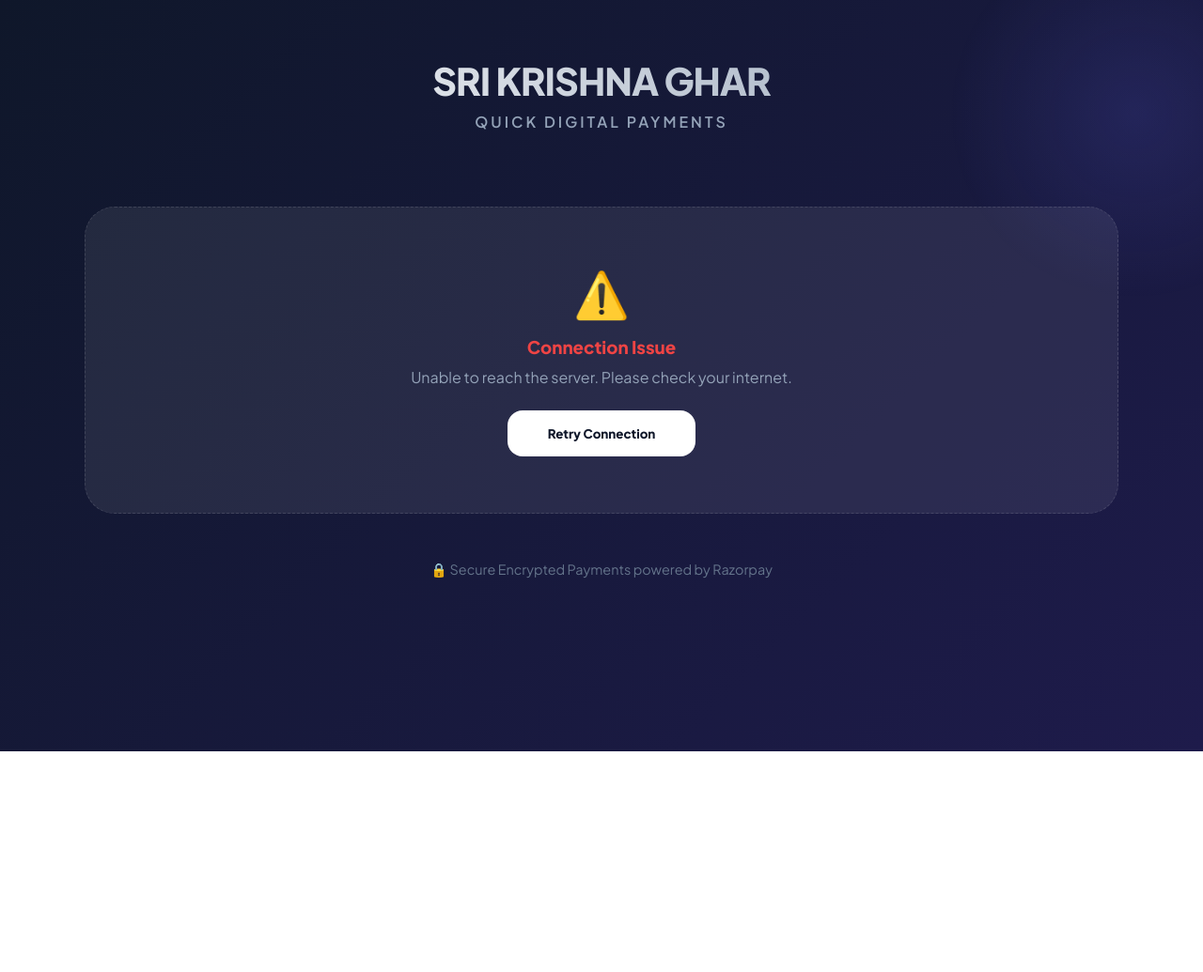
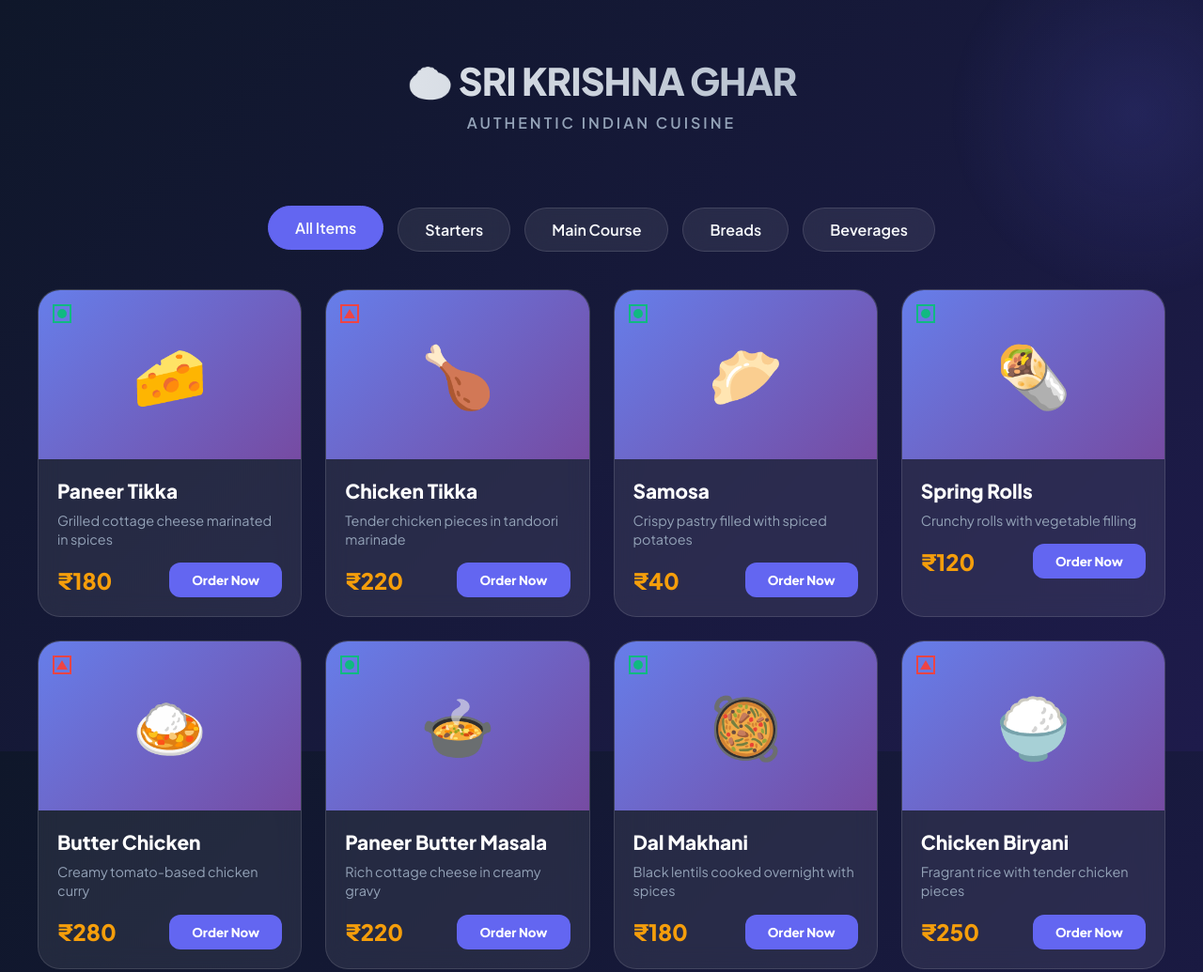
Before and after one commit to debugcat-hub/Server_SKG, a website: page public/payment.html in a window 1280 px wide. Shown: the top 1035 px of the page at 94% size. Before the commit the page ends 800 px from the top, so only its background shows below. Drawn offline with Linux system fonts and the light colour scheme; no server answers.

Commit message:
Update payment.html

```diff
--- a/public/payment.html
+++ b/public/payment.html
@@ -3,7 +3,7 @@
 <head>
     <meta charset="UTF-8">
     <meta name="viewport" content="width=device-width, initial-scale=1.0">
-    <title>SRI KRISHNA GHAR | Payment Portal</title>
+    <title>SRI KRISHNA GHAR | Order Food Online</title>
     <script src="https://checkout.razorpay.com/v1/checkout.js"></script>
     <link href="https://fonts.googleapis.com/css2?family=Plus+Jakarta+Sans:wght@400;600;800&display=swap" rel="stylesheet">
     <style>
@@ -33,7 +33,6 @@
             overflow-x: hidden;
         }
 
-        /* Decorative background elements */
         body::before {
             content: "";
             position: fixed;
@@ -46,11 +45,11 @@
         }
 
         .container {
-            max-width: 1100px;
+            max-width: 1200px;
             margin: 0 auto;
         }
 
-        /* Header Redesign */
+        /* Header */
         .header {
             text-align: center;
             padding: 40px 20px;
@@ -66,10 +65,6 @@
             -webkit-background-clip: text;
             -webkit-text-fill-color: transparent;
             margin-bottom: 8px;
-            display: flex;
-            align-items: center;
-            justify-content: center;
-            gap: 15px;
         }
 
         .subtitle {
@@ -80,174 +75,153 @@
             font-weight: 600;
         }
 
-        /* Main Grid Layout */
-        .main-content {
-            display: grid;
-            grid-template-columns: 1fr 380px;
-            gap: 30px;
+        /* Category Tabs */
+        .category-tabs {
+            display: flex;
+            gap: 15px;
+            justify-content: center;
+            margin-bottom: 40px;
+            flex-wrap: wrap;
         }
 
-        @media (max-width: 968px) {
-            .main-content { grid-template-columns: 1fr; }
-            .instructions-panel { order: -1; }
+        .category-tab {
+            background: var(--glass);
+            backdrop-filter: blur(12px);
+            border: 1px solid var(--glass-border);
+            padding: 12px 28px;
+            border-radius: 50px;
+            cursor: pointer;
+            transition: all 0.3s;
+            font-weight: 600;
         }
 
-        /* Token Section */
-        .section-header {
-            display: flex;
-            justify-content: space-between;
-            align-items: center;
-            margin-bottom: 20px;
-            padding: 0 10px;
+        .category-tab:hover, .category-tab.active {
+            background: var(--primary);
+            border-color: var(--primary);
+            transform: translateY(-2px);
         }
 
-        .section-title {
-            font-size: 1.25rem;
-            font-weight: 600;
-            display: flex;
-            align-items: center;
-            gap: 10px;
+        /* Food Grid */
+        .food-grid {
+            display: grid;
+            grid-template-columns: repeat(auto-fill, minmax(280px, 1fr));
+            gap: 25px;
+            margin-bottom: 40px;
         }
 
-        .token-count {
-            background: var(--primary);
-            padding: 4px 12px;
-            border-radius: 99px;
-            font-size: 0.85rem;
-            font-weight: 700;
-        }
-
-        .token-grid {
-            display: grid;
-            grid-template-columns: repeat(auto-fill, minmax(160px, 1fr));
-            gap: 20px;
-            min-height: 300px;
-        }
-
-        /* Modern Token Card */
-        .token-card {
+        .food-card {
             background: var(--glass);
             backdrop-filter: blur(12px);
             border: 1px solid var(--glass-border);
             border-radius: 24px;
-            padding: 30px 20px;
-            text-align: center;
+            overflow: hidden;
             cursor: pointer;
             transition: all 0.4s cubic-bezier(0.23, 1, 0.32, 1);
             position: relative;
-            overflow: hidden;
         }
 
-        .token-card:hover {
-            transform: translateY(-10px);
-            background: rgba(255, 255, 255, 0.15);
+        .food-card:hover {
+            transform: translateY(-8px);
+            background: rgba(255, 255, 255, 0.12);
             border-color: var(--primary);
             box-shadow: 0 20px 40px rgba(0,0,0,0.3);
         }
 
-        .token-number {
-            font-size: 2.5rem;
-            font-weight: 800;
-            color: #fff;
-            margin-bottom: 5px;
-            display: block;
+        .food-image {
+            width: 100%;
+            height: 180px;
+            background: linear-gradient(135deg, #667eea 0%, #764ba2 100%);
+            display: flex;
+            align-items: center;
+            justify-content: center;
+            font-size: 4rem;
+            position: relative;
         }
 
-        .token-amount {
-            font-size: 1.1rem;
-            color: var(--accent);
-            font-weight: 700;
+        .veg-badge, .nonveg-badge {
+            position: absolute;
+            top: 15px;
+            left: 15px;
+            width: 20px;
+            height: 20px;
+            border: 2px solid;
+            display: flex;
+            align-items: center;
+            justify-content: center;
         }
 
-        /* Instructions Panel */
-        .instructions-panel {
-            background: var(--glass);
-            backdrop-filter: blur(12px);
-            border: 1px solid var(--glass-border);
-            border-radius: 32px;
-            padding: 35px;
-            height: fit-content;
+        .veg-badge {
+            border-color: #10b981;
         }
 
-        .instructions-title {
-            font-size: 1.4rem;
+        .veg-badge::after {
+            content: "";
+            width: 10px;
+            height: 10px;
+            background: #10b981;
+            border-radius: 50%;
+        }
+
+        .nonveg-badge {
+            border-color: #ef4444;
+        }
+
+        .nonveg-badge::after {
+            content: "";
+            width: 0;
+            height: 0;
+            border-left: 6px solid transparent;
+            border-right: 6px solid transparent;
+            border-bottom: 10px solid #ef4444;
+        }
+
+        .food-content {
+            padding: 20px;
+        }
+
+        .food-name {
+            font-size: 1.3rem;
             font-weight: 700;
-            margin-bottom: 25px;
+            margin-bottom: 8px;
             color: #fff;
         }
 
-        .instruction-step {
-            display: flex;
-            gap: 20px;
-            margin-bottom: 25px;
-            position: relative;
+        .food-description {
+            font-size: 0.9rem;
+            color: #94a3b8;
+            margin-bottom: 15px;
+            line-height: 1.4;
         }
 
-        .step-number {
-            width: 36px;
-            height: 36px;
-            background: var(--primary);
-            border-radius: 12px;
+        .food-footer {
             display: flex;
+            justify-content: space-between;
             align-items: center;
-            justify-content: center;
-            font-weight: 800;
-            flex-shrink: 0;
-            box-shadow: 0 8px 16px rgba(99, 102, 241, 0.3);
         }
 
-        .step-title {
-            font-weight: 700;
-            margin-bottom: 4px;
-            font-size: 1rem;
+        .food-price {
+            font-size: 1.5rem;
+            font-weight: 800;
+            color: var(--accent);
         }
 
-        .step-description {
-            font-size: 0.9rem;
-            color: #94a3b8;
-            line-height: 1.5;
-        }
-
-        /* Buttons */
-        .refresh-btn {
-            width: 100%;
-            background: white;
-            color: #0f172a;
+        .order-btn {
+            background: var(--primary);
+            color: white;
             border: none;
-            padding: 16px;
-            border-radius: 16px;
+            padding: 10px 24px;
+            border-radius: 12px;
             font-weight: 700;
             cursor: pointer;
             transition: all 0.3s;
-            margin-top: 10px;
-            display: flex;
-            align-items: center;
-            justify-content: center;
-            gap: 10px;
         }
 
-        .refresh-btn:hover {
-            transform: scale(1.02);
-            background: #f1f5f9;
+        .order-btn:hover {
+            background: var(--primary-dark);
+            transform: scale(1.05);
         }
 
-        /* Loading & States */
-        .loading {
-            text-align: center;
-            padding: 100px 0;
-        }
-
-        .spinner {
-            width: 50px;
-            height: 50px;
-            border: 3px solid rgba(255,255,255,0.1);
-            border-top: 3px solid var(--primary);
-            border-radius: 50%;
-            animation: spin 1s linear infinite;
-            margin: 0 auto 20px;
-        }
-
-        /* Success Message Overlay */
+        /* Success Message */
         .success-message {
             position: fixed;
             top: 50%;
@@ -265,18 +239,23 @@
             box-shadow: 0 0 100px rgba(0,0,0,0.5);
         }
 
-        .success-token {
-            font-size: 4rem;
+        .success-item {
+            font-size: 2rem;
             font-weight: 800;
             color: var(--primary);
             margin: 20px 0;
         }
 
-        /* Animations */
-        @keyframes spin { 100% { transform: rotate(360deg); } }
-        @keyframes fadeInDown {
-            from { opacity: 0; transform: translateY(-20px); }
-            to { opacity: 1; transform: translateY(0); }
+        .close-btn {
+            width: 100%;
+            background: var(--primary);
+            color: white;
+            border: none;
+            padding: 16px;
+            border-radius: 16px;
+            font-weight: 700;
+            cursor: pointer;
+            margin-top: 20px;
         }
 
         .footer {
@@ -287,99 +266,39 @@
             padding-bottom: 30px;
         }
 
-        /* States UI */
-        .empty-state, .error-state {
-            background: var(--glass);
-            border-radius: 32px;
-            padding: 60px 20px;
-            text-align: center;
-            border: 1px dashed var(--glass-border);
+        @keyframes fadeInDown {
+            from { opacity: 0; transform: translateY(-20px); }
+            to { opacity: 1; transform: translateY(0); }
         }
-
-        .empty-icon { font-size: 3rem; margin-bottom: 15px; }
     </style>
 </head>
 <body>
 
 <div class="container">
     <header class="header">
-        <div class="logo">SRI KRISHNA GHAR</div>
-        <div class="subtitle">Quick Digital Payments</div>
+        <div class="logo">🍛 SRI KRISHNA GHAR</div>
+        <div class="subtitle">Authentic Indian Cuisine</div>
     </header>
 
-    <div id="loadingState" class="loading">
-        <div class="spinner"></div>
-        <p>Fetching active orders...</p>
+    <div class="category-tabs">
+        <div class="category-tab active" onclick="filterCategory('all')">All Items</div>
+        <div class="category-tab" onclick="filterCategory('starters')">Starters</div>
+        <div class="category-tab" onclick="filterCategory('mains')">Main Course</div>
+        <div class="category-tab" onclick="filterCategory('breads')">Breads</div>
+        <div class="category-tab" onclick="filterCategory('beverages')">Beverages</div>
     </div>
 
-    <div id="mainContent" class="main-content" style="display: none;">
-        <div class="tokens-section">
-            <div class="section-header">
-                <div class="section-title">Active Tokens</div>
-                <div class="token-count" id="tokenCount">0</div>
-            </div>
-            <div id="tokenGrid" class="token-grid">
-                </div>
-        </div>
-
-        <aside class="instructions-panel">
-            <div class="instructions-title">Payment Guide</div>
-
-            <div class="instruction-step">
-                <div class="step-number">1</div>
-                <div class="step-content">
-                    <div class="step-title">Verify Token</div>
-                    <div class="step-description">Find your token number printed on the counter slip.</div>
-                </div>
-            </div>
-
-            <div class="instruction-step">
-                <div class="step-number">2</div>
-                <div class="step-content">
-                    <div class="step-title">Select Card</div>
-                    <div class="step-description">Tap on your specific token card to initiate payment.</div>
-                </div>
-            </div>
-
-            <div class="instruction-step">
-                <div class="step-number">3</div>
-                <div class="step-content">
-                    <div class="step-title">Instant Bill</div>
-                    <div class="step-description">Your receipt prints at the counter immediately after success.</div>
-                </div>
-            </div>
-
-            <div class="refresh-section" style="margin-top: 30px; padding-top: 20px; border-top: 1px solid var(--glass-border);">
-                <button class="refresh-btn" onclick="loadTokens()">
-                    <span>🔄</span> Refresh List
-                </button>
-            </div>
-        </aside>
-    </div>
-
-    <div id="emptyState" class="empty-state" style="display: none;">
-        <div class="empty-icon">🍽️</div>
-        <h3>All Caught Up!</h3>
-        <p style="color: #94a3b8; margin: 10px 0 25px;">There are no tokens awaiting payment at the moment.</p>
-        <button class="refresh-btn" style="max-width: 200px; margin: 0 auto;" onclick="loadTokens()">Check Again</button>
-    </div>
-
-    <div id="errorState" class="error-state" style="display: none;">
-        <div class="empty-icon">⚠️</div>
-        <h3 style="color: #ef4444;">Connection Issue</h3>
-        <p id="errorMessage" style="color: #94a3b8; margin: 10px 0 25px;"></p>
-        <button class="refresh-btn" style="max-width: 200px; margin: 0 auto;" onclick="loadTokens()">Retry Connection</button>
-    </div>
+    <div id="foodGrid" class="food-grid"></div>
 
     <div id="successMessage" class="success-message">
         <div style="font-size: 50px;">✅</div>
-        <h2 style="margin-top:10px">Payment Received</h2>
-        <div class="success-token" id="successToken">-</div>
+        <h2 style="margin-top:10px">Order Successful!</h2>
+        <div class="success-item" id="successItem">-</div>
         <p style="line-height: 1.6; color: #475569;">
-            Your transaction was successful.<br>
-            <strong>Your bill is printing at the counter now.</strong>
+            Your payment was successful.<br>
+            <strong>Your order will be prepared shortly.</strong>
         </p>
-        <button class="refresh-btn" style="background: var(--primary); color: white; margin-top: 30px;" onclick="location.reload()">Done</button>
+        <button class="close-btn" onclick="closeSuccess()">Continue Ordering</button>
     </div>
 
     <footer class="footer">
@@ -388,71 +307,84 @@
 </div>
 
 <script>
-    /* LOGIC REMAINS UNTOUCHED */
     const API_BASE = window.location.origin;
-    const DEBUG = false;
 
-    function debugLog(message, data) {
-        if (DEBUG) console.log(`[DEBUG] ${message}`, data || '');
+    const menuItems = [
+        // Starters
+        { id: 1, name: "Paneer Tikka", price: 180, category: "starters", emoji: "🧀", type: "veg", description: "Grilled cottage cheese marinated in spices" },
+        { id: 2, name: "Chicken Tikka", price: 220, category: "starters", emoji: "🍗", type: "nonveg", description: "Tender chicken pieces in tandoori marinade" },
+        { id: 3, name: "Samosa", price: 40, category: "starters", emoji: "🥟", type: "veg", description: "Crispy pastry filled with spiced potatoes" },
+        { id: 4, name: "Spring Rolls", price: 120, category: "starters", emoji: "🌯", type: "veg", description: "Crunchy rolls with vegetable filling" },
+
+        // Main Course
+        { id: 5, name: "Butter Chicken", price: 280, category: "mains", emoji: "🍛", type: "nonveg", description: "Creamy tomato-based chicken curry" },
+        { id: 6, name: "Paneer Butter Masala", price: 220, category: "mains", emoji: "🍲", type: "veg", description: "Rich cottage cheese in creamy gravy" },
+        { id: 7, name: "Dal Makhani", price: 180, category: "mains", emoji: "🥘", type: "veg", description: "Black lentils cooked overnight with spices" },
+        { id: 8, name: "Chicken Biryani", price: 250, category: "mains", emoji: "🍚", type: "nonveg", description: "Fragrant rice with tender chicken pieces" },
+        { id: 9, name: "Veg Biryani", price: 200, category: "mains", emoji: "🍱", type: "veg", description: "Aromatic rice with mixed vegetables" },
+        { id: 10, name: "Mutton Rogan Josh", price: 320, category: "mains", emoji: "🥩", type: "nonveg", description: "Kashmiri mutton curry with aromatic spices" },
+
+        // Breads
+        { id: 11, name: "Butter Naan", price: 50, category: "breads", emoji: "🫓", type: "veg", description: "Soft flatbread brushed with butter" },
+        { id: 12, name: "Garlic Naan", price: 60, category: "breads", emoji: "🧄", type: "veg", description: "Naan topped with garlic and herbs" },
+        { id: 13, name: "Tandoori Roti", price: 30, category: "breads", emoji: "🥖", type: "veg", description: "Whole wheat flatbread from tandoor" },
+        { id: 14, name: "Laccha Paratha", price: 50, category: "breads", emoji: "🥐", type: "veg", description: "Layered flatbread with crispy texture" },
+
+        // Beverages
+        { id: 15, name: "Masala Chai", price: 30, category: "beverages", emoji: "☕", type: "veg", description: "Traditional Indian spiced tea" },
+        { id: 16, name: "Mango Lassi", price: 80, category: "beverages", emoji: "🥤", type: "veg", description: "Sweet yogurt drink with mango" },
+        { id: 17, name: "Fresh Lime Soda", price: 50, category: "beverages", emoji: "🍋", type: "veg", description: "Refreshing lime with soda water" },
+        { id: 18, name: "Buttermilk", price: 40, category: "beverages", emoji: "🥛", type: "veg", description: "Spiced yogurt drink" }
+    ];
+
+    let currentCategory = 'all';
+
+    function renderMenu() {
+        const grid = document.getElementById('foodGrid');
+        const filtered = currentCategory === 'all'
+            ? menuItems
+            : menuItems.filter(item => item.category === currentCategory);
+
+        grid.innerHTML = filtered.map(item => `
+            <div class="food-card" onclick="orderItem(${item.id})">
+                <div class="food-image">
+                    <div class="${item.type}-badge"></div>
+                    <span>${item.emoji}</span>
+                </div>
+                <div class="food-content">
+                    <div class="food-name">${item.name}</div>
+                    <div class="food-description">${item.description}</div>
+                    <div class="food-footer">
+                        <div class="food-price">₹${item.price}</div>
+                        <button class="order-btn" onclick="event.stopPropagation(); orderItem(${item.id})">Order Now</button>
+                    </div>
+                </div>
+            </div>
+        `).join('');
     }
 
-    async function loadTokens() {
-        const loadingState = document.getElementById('loadingState');
-        const mainContent = document.getElementById('mainContent');
-        const tokenGrid = document.getElementById('tokenGrid');
-        const emptyState = document.getElementById('emptyState');
-        const errorState = document.getElementById('errorState');
-        const tokenCount = document.getElementById('tokenCount');
+    function filterCategory(category) {
+        currentCategory = category;
+        document.querySelectorAll('.category-tab').forEach(tab => {
+            tab.classList.remove('active');
+        });
+        event.target.classList.add('active');
+        renderMenu();
+    }
 
-        loadingState.style.display = 'block';
-        mainContent.style.display = 'none';
-        emptyState.style.display = 'none';
-        errorState.style.display = 'none';
+    async function orderItem(itemId) {
+        const item = menuItems.find(i => i.id === itemId);
+        if (!item) return;
 
         try {
-            const response = await fetch(`${API_BASE}/api/pending-tokens`, {
-                method: 'GET',
-                headers: { 'Accept': 'application/json' },
-                cache: 'no-cache'
-            });
-
-            if (!response.ok) throw new Error(`HTTP ${response.status}`);
-
-            const data = await response.json();
-            loadingState.style.display = 'none';
-
-            if (data.tokens && Array.isArray(data.tokens) && data.tokens.length > 0) {
-                mainContent.style.display = 'grid';
-                tokenGrid.innerHTML = '';
-                tokenCount.textContent = data.tokens.length;
-
-                data.tokens.forEach((token, index) => {
-                    const card = document.createElement('div');
-                    card.className = 'token-card';
-                    card.style.animationDelay = `${index * 0.1}s`;
-                    card.onclick = () => initiatePayment(token.token_number, token.amount);
-                    card.innerHTML = `
-                        <div class="token-number">#${token.token_number}</div>
-                        <div class="token-amount">₹${token.amount}</div>
-                    `;
-                    tokenGrid.appendChild(card);
-                });
-            } else {
-                emptyState.style.display = 'block';
-            }
-        } catch (error) {
-            loadingState.style.display = 'none';
-            errorState.style.display = 'block';
-            document.getElementById('errorMessage').textContent = 'Unable to reach the server. Please check your internet.';
-        }
-    }
-
-    async function initiatePayment(tokenNumber, amount) {
-        try {
-            const response = await fetch(`${API_BASE}/api/create-order`, {
+            // Create order with Razorpay
+            const response = await fetch(`${API_BASE}/api/create-direct-order`, {
                 method: 'POST',
-                headers: { 'Content-Type': 'application/json', 'Accept': 'application/json' },
-                body: JSON.stringify({ token_number: tokenNumber })
+                headers: { 'Content-Type': 'application/json' },
+                body: JSON.stringify({
+                    item_name: item.name,
+                    amount: item.price
+                })
             });
 
             const orderData = await response.json();
@@ -466,16 +398,12 @@
                 amount: orderData.amount,
                 currency: orderData.currency,
                 name: 'SRI KRISHNA GHAR',
-                description: `Token #${tokenNumber}`,
+                description: item.name,
                 order_id: orderData.order_id,
                 handler: function (response) {
-                    showSuccess(tokenNumber);
-                    setTimeout(() => {
-                        if (document.getElementById('successMessage').style.display === 'block') loadTokens();
-                    }, 2000);
+                    showSuccess(item.name);
                 },
-                theme: { color: '#6366f1' },
-                modal: { ondismiss: function() { loadTokens(); } }
+                theme: { color: '#6366f1' }
             };
 
             const razorpay = new Razorpay(options);
@@ -485,21 +413,16 @@
         }
     }
 
-    function showSuccess(tokenNumber) {
-        document.getElementById('mainContent').style.display = 'none';
-        document.getElementById('emptyState').style.display = 'none';
-        document.getElementById('errorState').style.display = 'none';
-        document.getElementById('successToken').textContent = `#${tokenNumber}`;
+    function showSuccess(itemName) {
+        document.getElementById('successItem').textContent = itemName;
         document.getElementById('successMessage').style.display = 'block';
     }
 
-    window.onload = loadTokens;
-    setInterval(() => {
-        if (document.getElementById('successMessage').style.display === 'none' &&
-            document.getElementById('errorState').style.display === 'none') {
-            loadTokens();
-        }
-    }, 10000);
+    function closeSuccess() {
+        document.getElementById('successMessage').style.display = 'none';
+    }
+
+    window.onload = renderMenu;
 </script>
 </body>
 </html>
```
